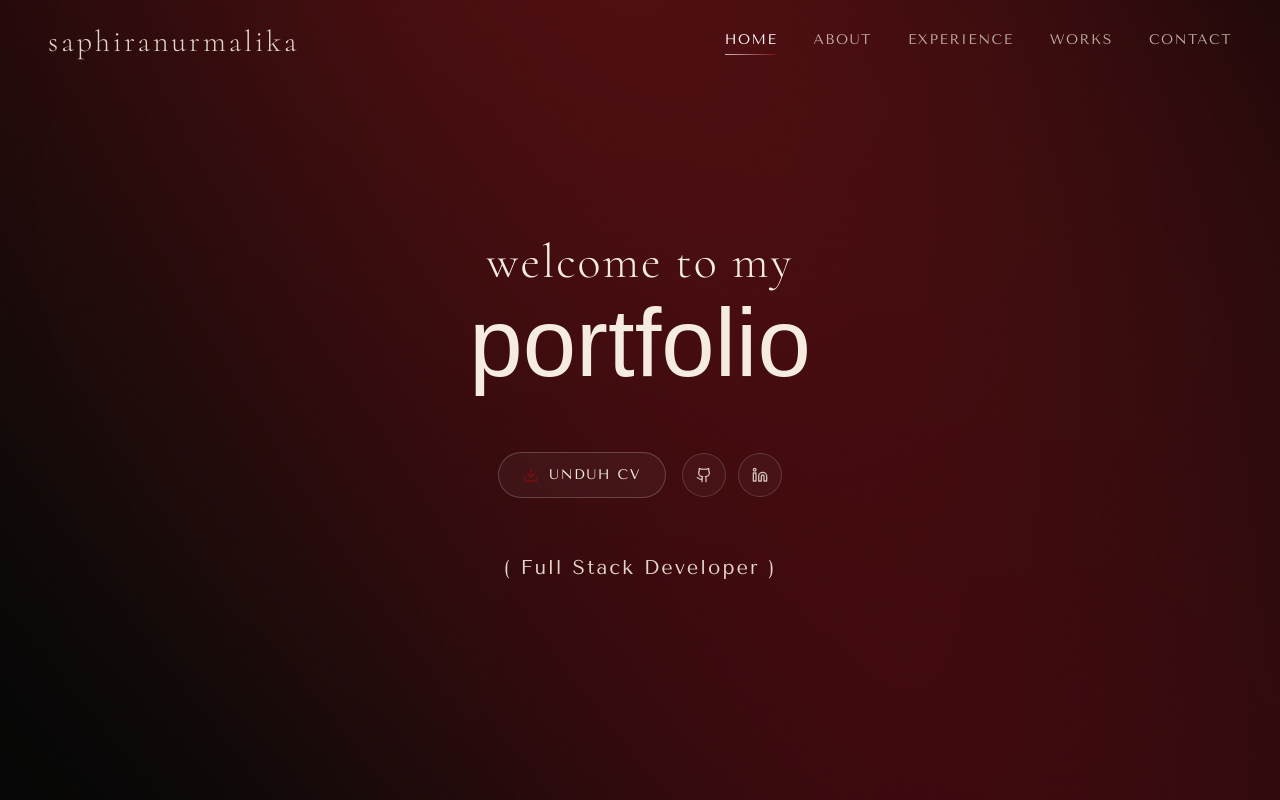
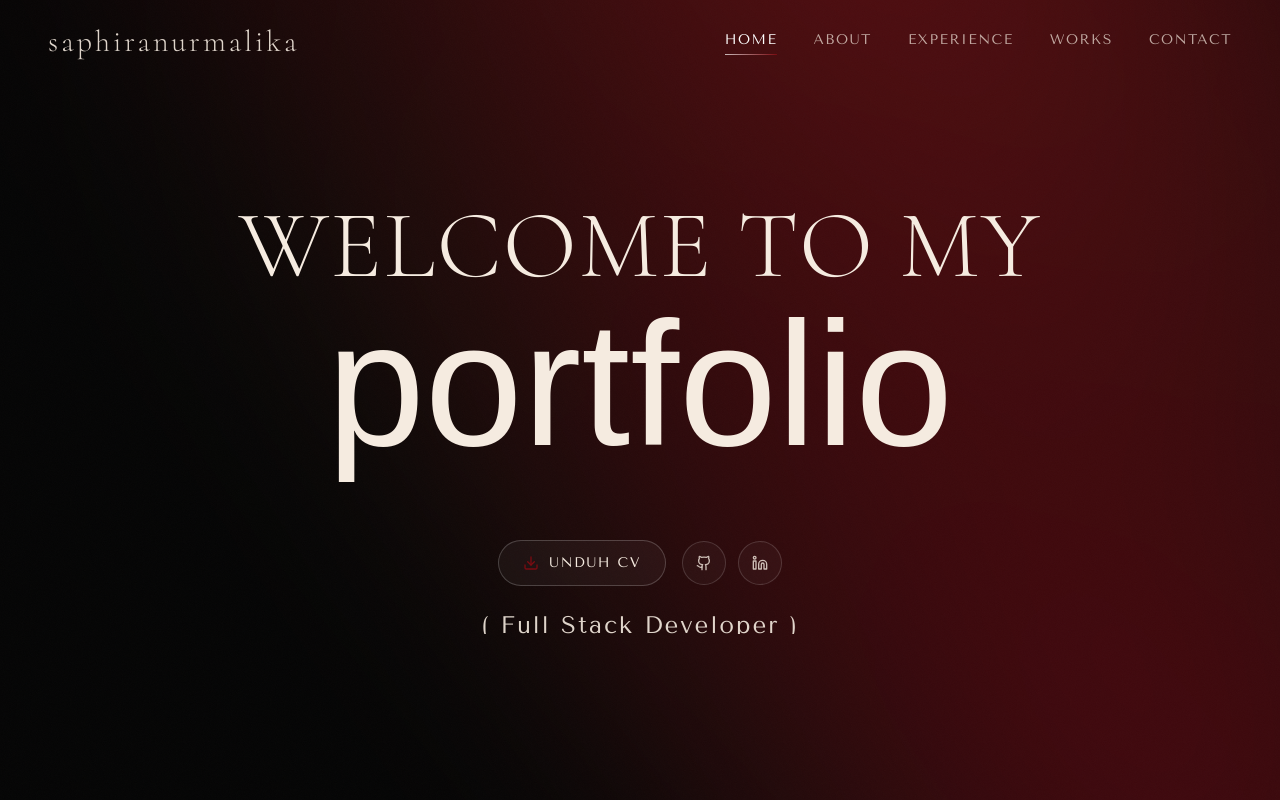
Before and after one commit to sphiranmlika/portfolio, a Next.js app: page / in a window 1280 px wide. Shown: the top 800 px of the page. Built offline with nearby package versions, Linux system fonts and the light colour scheme; a web font is replaced by a local one.

Commit message:
chore: auto-sync 2026-11-23T22:31:38.799Z

```diff
--- a/app/globals.css
+++ b/app/globals.css
@@ -87,27 +87,26 @@
 .hero::before {
   content: "";
   position: absolute;
-  inset: -30%;
+  inset: -25%;
   z-index: 0;
   pointer-events: none;
   background: radial-gradient(
-      ellipse at 30% 35%,
-      rgba(122, 12, 18, 0.68) 0%,
-      rgba(76, 5, 9, 0.42) 42%,
-      transparent 70%
+      ellipse at 25% 35%,
+      rgba(122, 12, 18, 0.7) 0%,
+      rgba(76, 5, 9, 0.45) 40%,
+      transparent 68%
     ),
     radial-gradient(
-      ellipse at 70% 65%,
-      rgba(100, 5, 15, 0.6) 0%,
-      rgba(201, 165, 90, 0.04) 48%,
+      ellipse at 75% 65%,
+      rgba(100, 5, 15, 0.65) 0%,
+      rgba(201, 165, 90, 0.04) 50%,
       transparent 68%
     );
-  filter: blur(110px);
-  -webkit-filter: blur(110px);
+  filter: blur(100px);
+  -webkit-filter: blur(100px);
   mix-blend-mode: screen;
-  animation: moveGlowSmooth 30s ease-in-out infinite alternate;
+  animation: moveGlow 22s ease-in-out infinite alternate;
   will-change: transform;
-  transform-origin: center center;
 }
 
 .hero::after {
@@ -122,21 +121,15 @@
   pointer-events: none;
 }
 
-@keyframes moveGlowSmooth {
+@keyframes moveGlow {
   0% {
-    transform: translate3d(0%, 0%, 0) rotate(0deg) scale(1);
-  }
-  25% {
-    transform: translate3d(6%, -5%, 0) rotate(45deg) scale(1.06);
+    transform: translate(0%, 0%) rotate(180deg);
   }
   50% {
-    transform: translate3d(-5%, 6%, 0) rotate(90deg) scale(0.96);
-  }
-  75% {
-    transform: translate3d(5%, 4%, 0) rotate(135deg) scale(1.04);
+    transform: translate(25%, -15%) rotate(0deg);
   }
   100% {
-    transform: translate3d(0%, 0%, 0) rotate(180deg) scale(1);
+    transform: translate(0%, 0%) rotate(360deg);
   }
 }
 
--- a/components/sections/Hero.tsx
+++ b/components/sections/Hero.tsx
@@ -38,25 +38,25 @@ export function Hero() {
           transition={{ duration: 0.8, ease: "easeOut" }}
           className="flex flex-col items-center"
         >
-          {/* Editorial Display Heading - lowercase and smaller size */}
-          <h1 className="heading text-2xl sm:text-3xl md:text-4xl lg:text-5xl tracking-[3px] sm:tracking-[4px] font-light text-[#f5ebe0] lowercase leading-none">
+          {/* Editorial Display Heading */}
+          <h1 className="heading text-4xl sm:text-6xl md:text-7xl lg:text-8xl tracking-[3px] font-light text-[#f5ebe0] uppercase leading-none">
             welcome to my
           </h1>
 
-          {/* Expressive Cursive Text - smaller size */}
-          <div className="relative inline-flex items-center justify-center mt-1 sm:mt-2 mb-2 sm:mb-3">
-            <span className="cursive-text text-5xl sm:text-6xl md:text-7xl lg:text-8xl leading-[0.85] py-2 text-[#f5ebe0]">
+          {/* Expressive Cursive Text */}
+          <div className="relative inline-flex items-center justify-center mt-1 sm:mt-2 mb-2 sm:mb-4">
+            <span className="cursive-text text-6xl sm:text-8xl md:text-9xl lg:text-[11rem] leading-[0.8] py-2 text-[#f5ebe0]">
               portfolio
             </span>
           </div>
         </motion.div>
 
-        {/* Action Buttons: CV Download & Social Links - space between portfolio & buttons */}
+        {/* Action Buttons: CV Download & Social Links */}
         <motion.div
           initial={{ opacity: 0, y: 15 }}
           animate={{ opacity: 1, y: 0 }}
           transition={{ duration: 0.8, delay: 0.35, ease: "easeOut" }}
-          className="flex flex-wrap items-center justify-center gap-4 mt-8 sm:mt-10 md:mt-12"
+          className="flex flex-wrap items-center justify-center gap-4 pt-8 sm:pt-12 md:pt-14"
         >
           {/* Download CV */}
           <a
@@ -92,12 +92,12 @@ export function Hero() {
           </div>
         </motion.div>
 
-        {/* Rotating Job Titles - space from buttons & no clipping */}
+        {/* Rotating Job Titles positioned below buttons */}
         <motion.div
           initial={{ opacity: 0, y: 15 }}
           animate={{ opacity: 1, y: 0 }}
           transition={{ duration: 0.8, delay: 0.55, ease: "easeOut" }}
-          className="mt-8 sm:mt-10 md:mt-12 min-h-[48px] py-1 flex items-center justify-center relative"
+          className="pt-6 sm:pt-8 h-12 flex items-center justify-center relative overflow-hidden"
         >
           <AnimatePresence mode="wait">
             <motion.span
@@ -109,7 +109,7 @@ export function Hero() {
                 duration: 0.5,
                 ease: [0.25, 0.1, 0.25, 1],
               }}
-              className="normal-text text-base sm:text-lg md:text-xl text-[#f5ebe0]/90 tracking-[2px] select-none inline-block text-center leading-normal pb-1"
+              className="normal-text text-lg sm:text-xl md:text-2xl text-[#f5ebe0]/90 tracking-[2px] select-none inline-block text-center"
             >
               {positions[titleIndex]}
             </motion.span>
```
